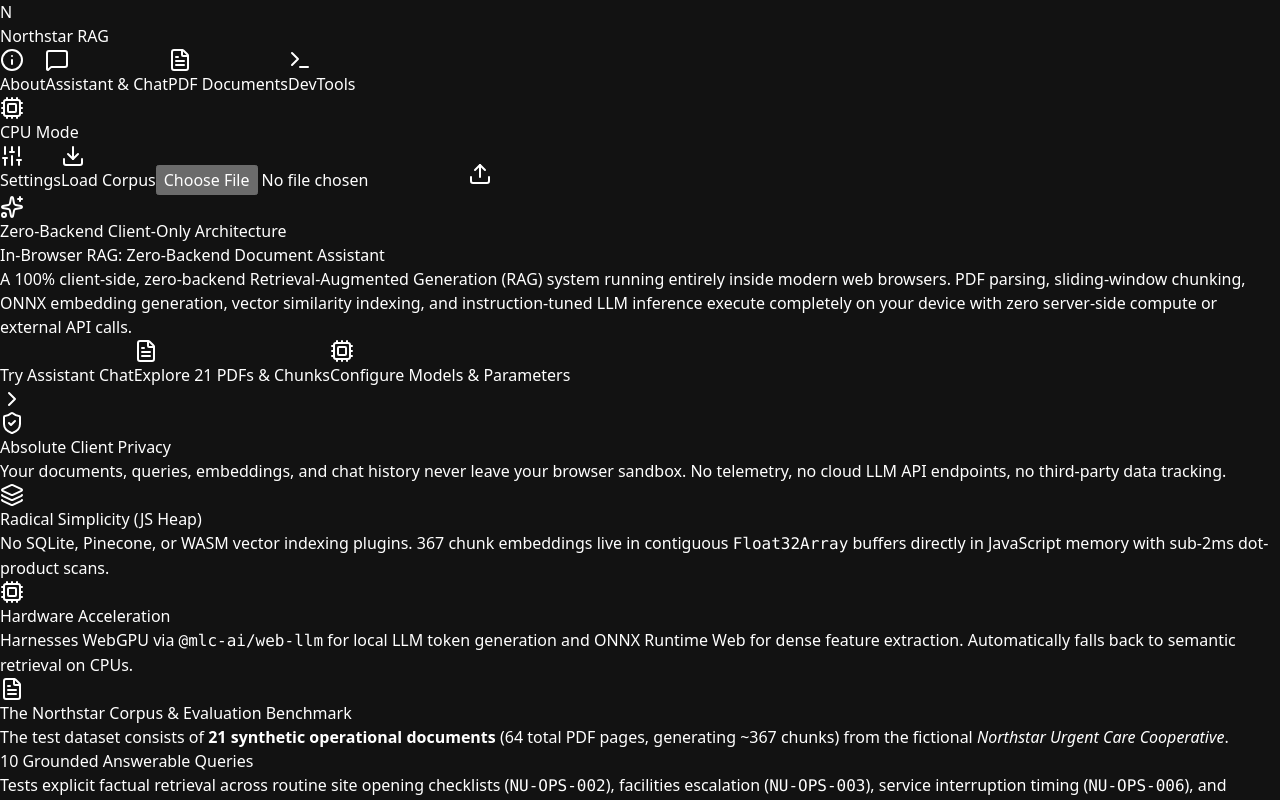
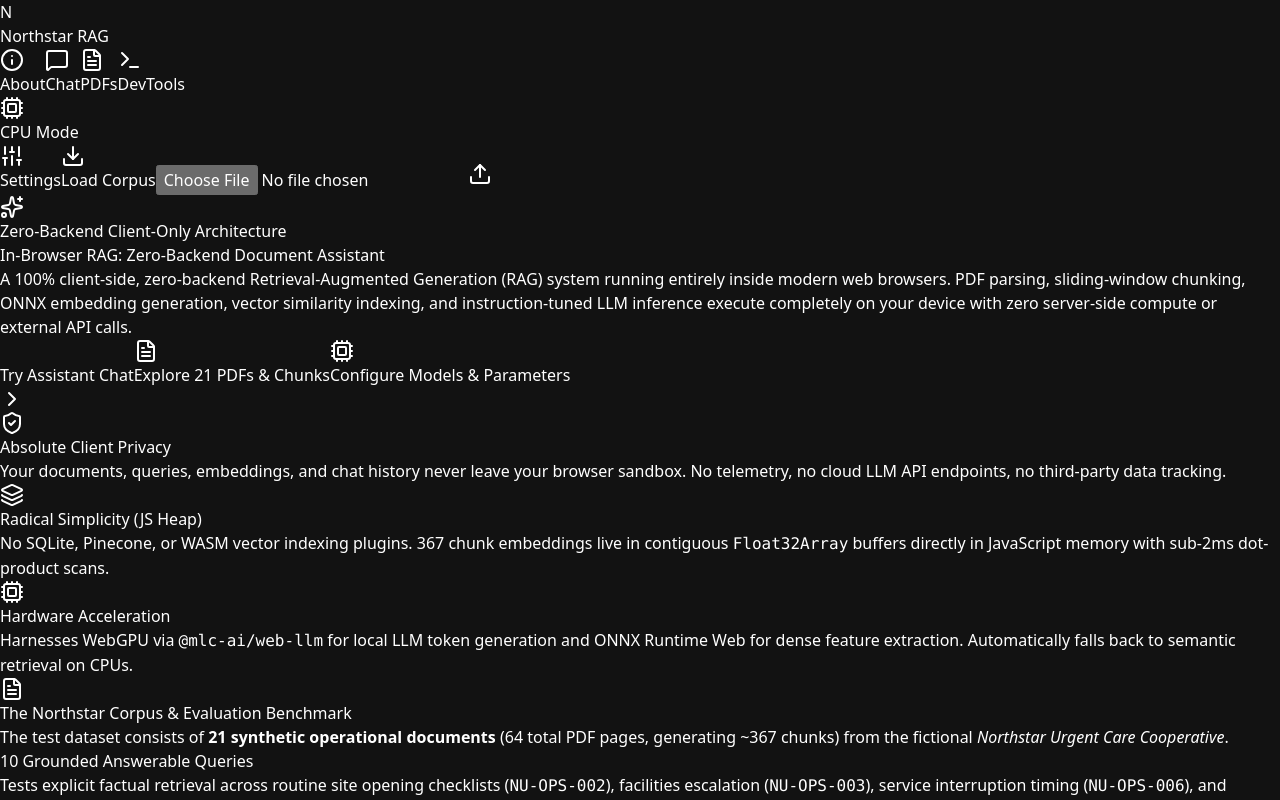
Before and after one commit to jpeckenpaugh/rag-poc, a React (Vite) app: page / in a window 1280 px wide. Shown: the top 800 px of the page. Built offline with nearby package versions, Linux system fonts and the light colour scheme.

Commit message:
feat(nav): rename tabs to About, Chat, PDFs, DevTools and auto-expand benchmark query details on select

```diff
--- a/src/components/EvaluationQueryBar.tsx
+++ b/src/components/EvaluationQueryBar.tsx
@@ -28,6 +28,7 @@
     if (!queryId) return;
     const found = evaluationQueries.find((q) => q.id === queryId);
     if (found) {
+      setShowDetails(true);
       onSelectQuery(found, true);
     }
   };
--- a/src/components/Header.tsx
+++ b/src/components/Header.tsx
@@ -104,7 +104,7 @@
               }`}
             >
               <MessageSquare className="w-3.5 h-3.5" />
-              <span>Assistant & Chat</span>
+              <span>Chat</span>
             </button>
 
             <button
@@ -116,7 +116,7 @@
               }`}
             >
               <FileText className="w-3.5 h-3.5" />
-              <span>PDF Documents</span>
+              <span>PDFs</span>
             </button>
 
             <button
```
